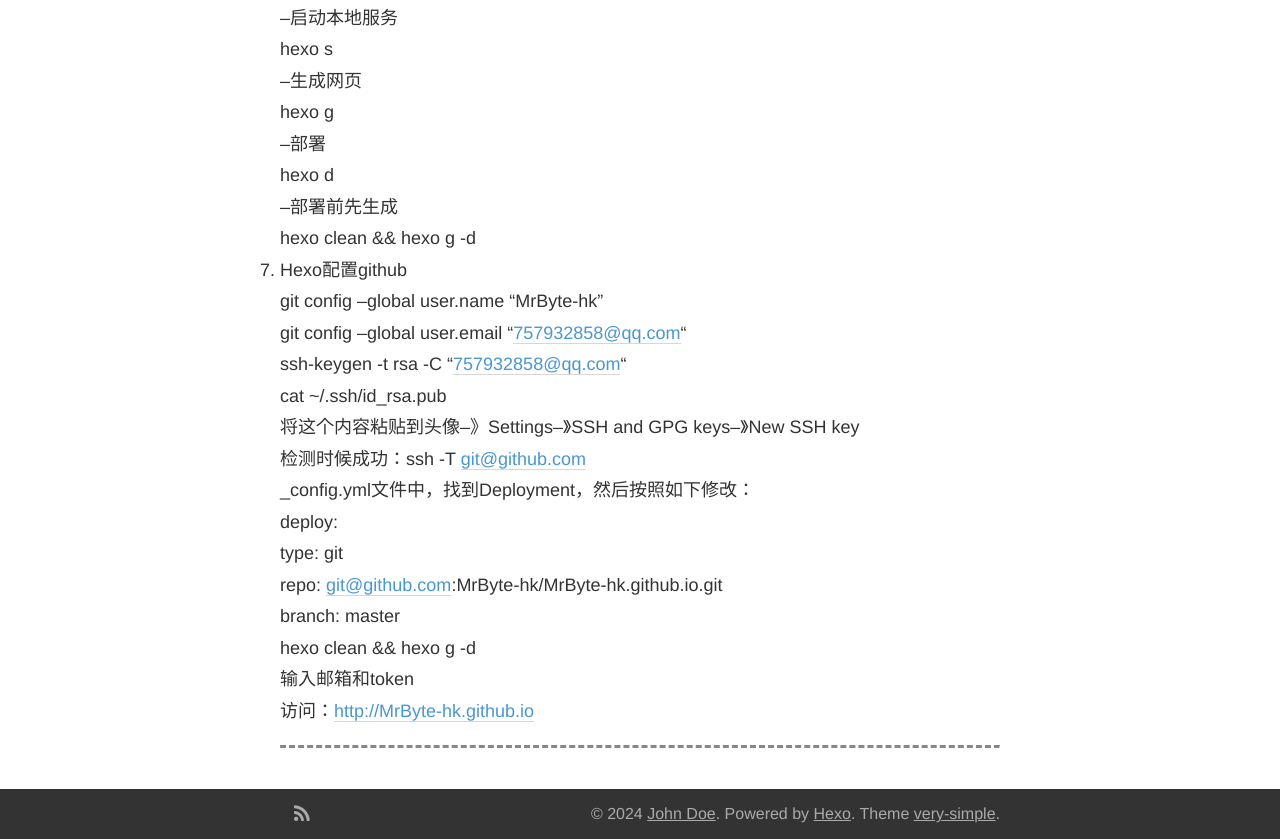
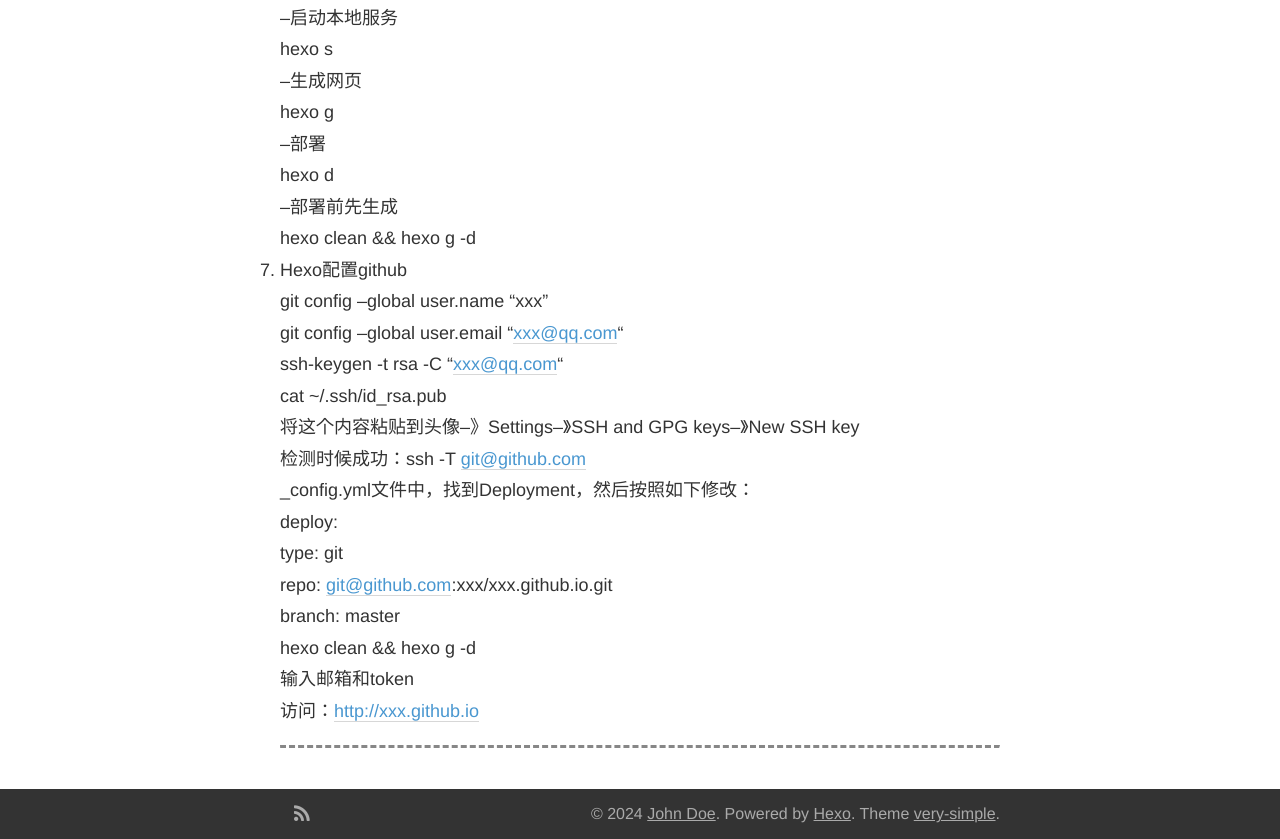
Before and after one commit to MrByte-hk/MrByte-hk.github.io, a plain HTML site: page 2024/08/21/Hexo创建个人博客/index.html in a window 1280 px wide. Shown: the part 1072-1911 px from the top of the page. Drawn offline with nearby package versions, Linux system fonts and the light colour scheme; some packages are replaced by stand-ins of ours; a script that the page names is missing.

Commit message:
Site updated: 2024-08-21 20:34:12

```diff
--- a/2024/08/21/Hexo创建个人博客/index.html
+++ b/2024/08/21/Hexo创建个人博客/index.html
@@ -12,10 +12,10 @@
 <li><p>Hexo安装<br> 6.1 下载nodejs，<br> npm -v<br> npm config set registry <a target="_blank" rel="noopener" href="https://registry.npm.taobao.org/">https://registry.npm.taobao.org</a><br> 失败的话换npm config set registry <a target="_blank" rel="noopener" href="https://registry.npmmirror.com/">https://registry.npmmirror.com</a><br> npm config get registry<br> sudo npm install hexo-cli -g<br> npm install hexo-deployer-git –save<br> hexo init blog<br> cd blog<br> npm install<br> 文章名<br> –更换主题(<a target="_blank" rel="noopener" href="https://hexo.io/themes/index.html">https://hexo.io/themes/index.html</a>)<br> 选择合适的主题，进入对应仓库下载Release版本,将下载下来的主题放到themes文件夹内，复制这个主题的_config_yml到blog目录，文件名为_config.xxx.yml,然后将xxx配置到_confg.yml的theme后面</p>
 <p> –启动本地服务<br> hexo s<br> –生成网页<br> hexo g<br> –部署<br> hexo d<br> –部署前先生成<br> hexo clean &amp;&amp; hexo g -d</p>
 </li>
-<li><p>Hexo配置github<br> git config –global user.name “MrByte-hk”<br> git config –global user.email “<a href="mailto:&#55;&#x35;&#x37;&#x39;&#51;&#x32;&#x38;&#x35;&#56;&#x40;&#113;&#x71;&#46;&#99;&#x6f;&#109;">&#55;&#x35;&#x37;&#x39;&#51;&#x32;&#x38;&#x35;&#56;&#x40;&#113;&#x71;&#46;&#99;&#x6f;&#109;</a>“<br> ssh-keygen -t rsa -C “<a href="mailto:&#x37;&#53;&#x37;&#57;&#x33;&#x32;&#x38;&#x35;&#56;&#64;&#x71;&#113;&#46;&#99;&#x6f;&#x6d;">&#x37;&#53;&#x37;&#57;&#x33;&#x32;&#x38;&#x35;&#56;&#64;&#x71;&#113;&#46;&#99;&#x6f;&#x6d;</a>“<br> cat ~&#x2F;.ssh&#x2F;id_rsa.pub<br> 将这个内容粘贴到头像–》Settings–》SSH and GPG keys–》New SSH key<br> 检测时候成功：ssh -T <a href="mailto:&#103;&#105;&#x74;&#x40;&#x67;&#105;&#x74;&#104;&#x75;&#98;&#x2e;&#x63;&#x6f;&#109;">&#103;&#105;&#x74;&#x40;&#x67;&#105;&#x74;&#104;&#x75;&#98;&#x2e;&#x63;&#x6f;&#109;</a></p>
-<p> _config.yml文件中，找到Deployment，然后按照如下修改：<br> deploy:<br> type: git<br> repo: <a href="mailto:&#x67;&#105;&#116;&#x40;&#103;&#105;&#x74;&#x68;&#x75;&#x62;&#46;&#x63;&#x6f;&#109;">&#x67;&#105;&#116;&#x40;&#103;&#105;&#x74;&#x68;&#x75;&#x62;&#46;&#x63;&#x6f;&#109;</a>:MrByte-hk&#x2F;MrByte-hk.github.io.git<br> branch: master</p>
+<li><p>Hexo配置github<br> git config –global user.name “xxx”<br> git config –global user.email “<a href="mailto:&#x78;&#x78;&#x78;&#x40;&#x71;&#113;&#46;&#x63;&#111;&#109;">&#x78;&#x78;&#x78;&#x40;&#x71;&#113;&#46;&#x63;&#111;&#109;</a>“<br> ssh-keygen -t rsa -C “<a href="mailto:&#120;&#x78;&#120;&#x40;&#x71;&#x71;&#x2e;&#x63;&#111;&#x6d;">&#120;&#x78;&#120;&#x40;&#x71;&#x71;&#x2e;&#x63;&#111;&#x6d;</a>“<br> cat ~&#x2F;.ssh&#x2F;id_rsa.pub<br> 将这个内容粘贴到头像–》Settings–》SSH and GPG keys–》New SSH key<br> 检测时候成功：ssh -T <a href="mailto:&#x67;&#x69;&#116;&#64;&#x67;&#x69;&#x74;&#x68;&#117;&#x62;&#x2e;&#99;&#x6f;&#109;">&#x67;&#x69;&#116;&#64;&#x67;&#x69;&#x74;&#x68;&#117;&#x62;&#x2e;&#99;&#x6f;&#109;</a></p>
+<p> _config.yml文件中，找到Deployment，然后按照如下修改：<br> deploy:<br> type: git<br> repo: <a href="mailto:&#x67;&#105;&#x74;&#x40;&#103;&#x69;&#x74;&#x68;&#x75;&#98;&#46;&#99;&#111;&#x6d;">&#x67;&#105;&#x74;&#x40;&#103;&#x69;&#x74;&#x68;&#x75;&#98;&#46;&#99;&#111;&#x6d;</a>:xxx&#x2F;xxx.github.io.git<br> branch: master</p>
 <p> hexo clean &amp;&amp; hexo g -d<br> 输入邮箱和token</p>
-<p> 访问：<a target="_blank" rel="noopener" href="http://mrbyte-hk.github.io/">http://MrByte-hk.github.io</a></p>
+<p> 访问：<a target="_blank" rel="noopener" href="http://xxx.github.io/">http://xxx.github.io</a></p>
 </li>
 </ol>
 </div><!-- comment system--><div class="container"><hr></div></article><footer id="footer"><div class="container"><div class="bar"><div class="social"><a href="/atom.xml" target="_blank"><i class="fa fa-rss"></i></a></div><div class="footer">© 2024 <a href="/" rel="nofollow">John Doe</a>. Powered by <a rel="nofollow" target="_blank" href="https://hexo.io">Hexo</a>. Theme <a target="_blank" href="https://github.com/lotabout/very-simple">very-simple</a>.</div></div></div></footer><link rel="stylesheet" type="text/css" href="//cdn.bootcss.com/fancybox/2.1.5/jquery.fancybox.css"><script src="//cdn.bootcss.com/jquery/2.0.3/jquery.min.js"></script><script src="//cdn.bootcss.com/fancybox/2.1.5/jquery.fancybox.pack.js"></script><script>$(document).ready(function() {
```
